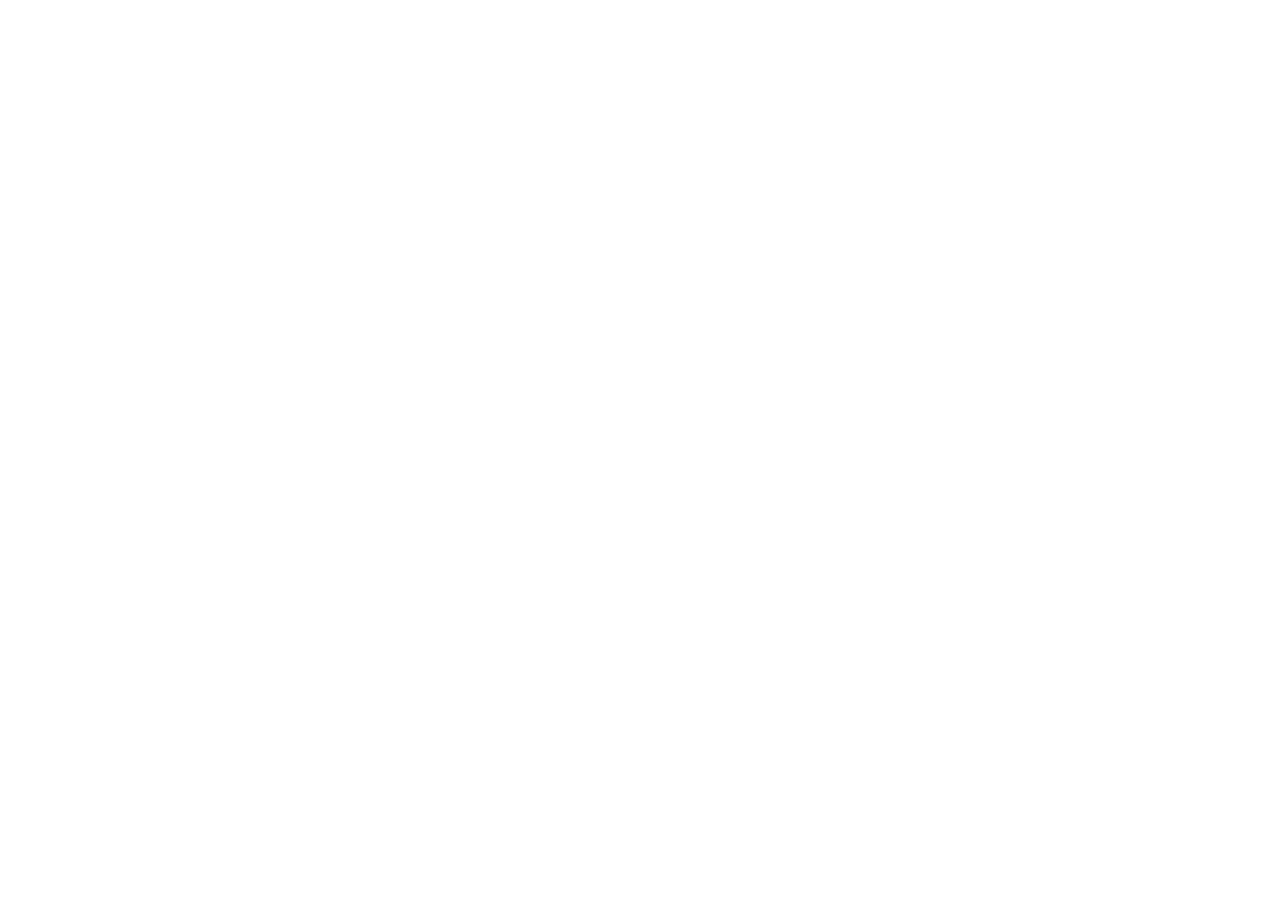
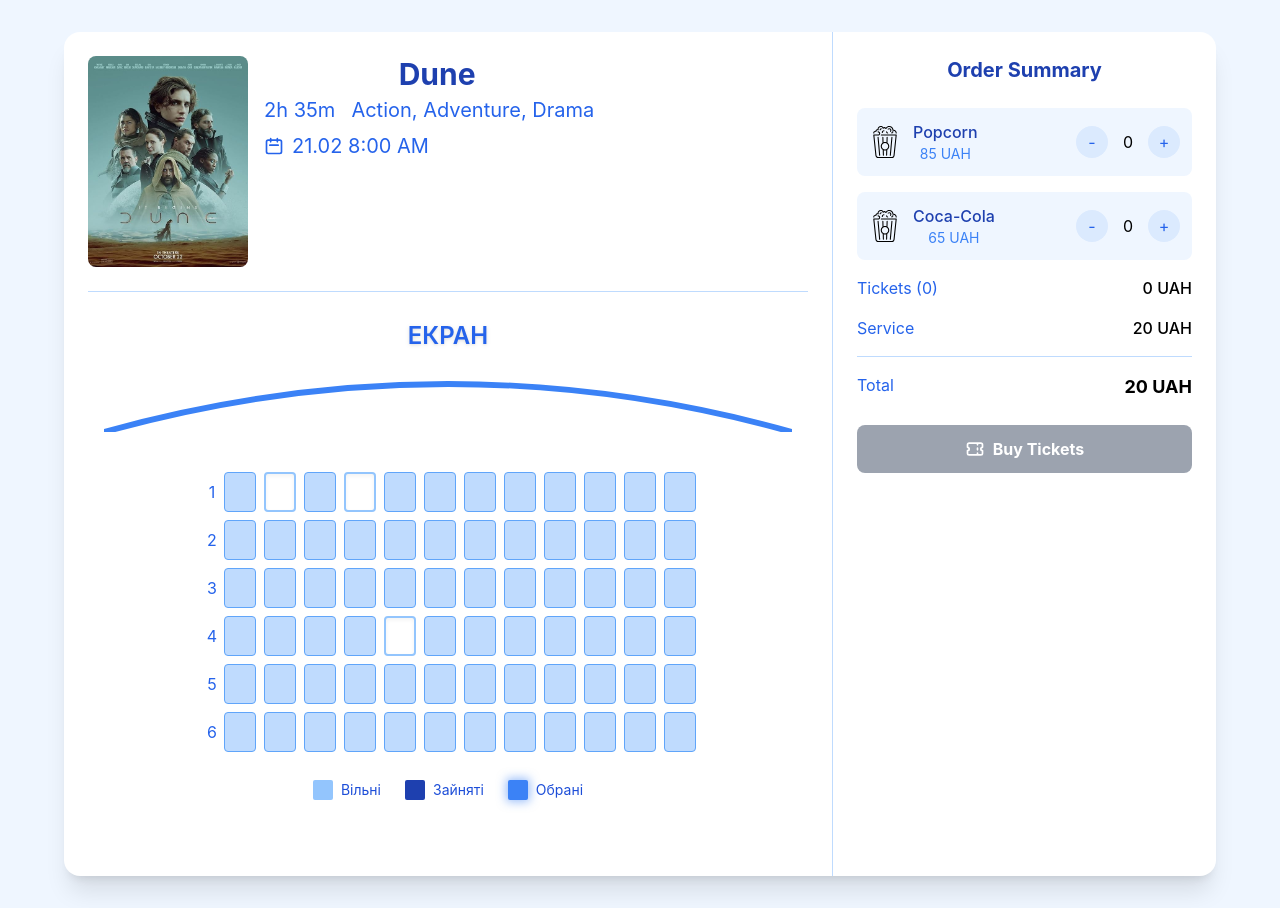
Before and after one commit to OleksandrHridzhak/apple-cinema, a React (Create React App) app: page /booking/1 in a window 1280 px wide. Before the commit this address had no page. Before the commit the page ends 800 px from the top, so only its background shows below. Built offline with nearby package versions, Linux system fonts and the light colour scheme; a web font is replaced by a local one.

Commit message:
- Implemented Booking page to handle seat selection, popcorn, and drink quantities.

```diff
--- a/src/App.js
+++ b/src/App.js
@@ -1,8 +1,7 @@
-import './App.css';
-import './index.css';
 import { BrowserRouter as Router, Routes, Route } from 'react-router-dom';
 import Home from './pages/Home';
 import Booking from './pages/Booking';
+import './App.css';
 
 function App() {
   return (
@@ -10,7 +9,7 @@ function App() {
       <div className="App">
         <Routes>
           <Route path="/" element={<Home />} />
-          <Route path="/booking" element={<Booking />} />
+          <Route path="/booking/:movieId" element={<Booking />} />
         </Routes>
       </div>
     </Router>
--- a/src/components/CinemaHall.jsx
+++ b/src/components/CinemaHall.jsx
@@ -1,12 +1,11 @@
 import React from 'react';
 
-const CinemaHall = () => {
-  const [selectedSeats, setSelectedSeats] = React.useState([]);
+const CinemaHall = ({selectedSeats, onSeatSelect, takenSeats}) => {
 
   const generateSeatMap = () => {
     const seatMap = {};
     const rows = ['1', '2', '3', '4', '5', '6'];
-    const takenSeats = ['23', '34', '45', '51', '64'];
+    console.log(takenSeats);
 
     rows.forEach(row => {
       for (let i = 1; i <= 12; i++) {
@@ -26,11 +25,11 @@ const CinemaHall = () => {
   const toggleSeat = (seatId) => {
     if (seatMap[seatId].status === 'taken') return;
 
-    if (selectedSeats.includes(seatId)) {
-      setSelectedSeats(selectedSeats.filter(id => id !== seatId));
-    } else {
-      setSelectedSeats([...selectedSeats, seatId]);
-    }
+    const newSelected = selectedSeats.includes(seatId)
+      ? selectedSeats.filter(id => id !== seatId)
+      : [...selectedSeats, seatId];
+
+    onSeatSelect(newSelected);
   };
 
   const getSeatStatus = (seatId) => {
@@ -55,7 +54,7 @@ const CinemaHall = () => {
 
 
   return (
-    <div className="overflow-x-auto px-4 py-10 bg-white min-h-screen text-blue-800">
+    <div className="overflow-x-auto px-4 py-5 bg-white text-blue-800">
       <div className="max-w-4xl mx-auto">
         <div className="relative h-24 mb-10 text-center">
           <svg
@@ -76,7 +75,7 @@ const CinemaHall = () => {
           </span>
         </div>
 
-        <div className="min-w-max">
+        <div className="min-w-max justify-center flex flex-col items-center">
           {rows.map(row => (
             <div key={row} className="flex items-center mb-2">
               <div className="w-6 text-center text-blue-600">{row}</div>
@@ -87,18 +86,17 @@ const CinemaHall = () => {
                   return (
                     <div
                       key={seatId}
-                      className={`w-7 h-9 rounded ${getSeatStyles(status)}`}
+                      className={`w-8 h-10 rounded ${getSeatStyles(status)}`}
                       onClick={() => toggleSeat(seatId)}
                     ></div>
                   );
                 })}
               </div>
-              <div className="w-6 text-center text-blue-600">{row}</div>
             </div>
           ))}
         </div>
 
-        <div className="mt-10 flex justify-center gap-6 flex-wrap text-sm text-blue-700">
+        <div className="mt-5 flex justify-center gap-6 flex-wrap text-sm text-blue-700">
           <div className="flex items-center gap-2">
             <div className="w-5 h-5 bg-blue-300 rounded-sm" />
             <span>Вільні</span>
--- a/src/components/MovieList.jsx
+++ b/src/components/MovieList.jsx
@@ -28,6 +28,7 @@ const MovieList = ({ movies }) => {
                     {filteredMovies.map((movie, index) => (
                     <MovieCard
                         key={index}
+                        id={movie.id}
                         poster={movie.poster}
                         title={movie.title}
                         description={movie.description}
--- a/src/data/movies.js
+++ b/src/data/movies.js
@@ -1,80 +1,113 @@
 const movies = [
     {
+        id:1,
         poster: 'dune.jpg',
         title: 'Dune',
         description: 'A mythic and emotionally charged hero’s journey.',
         genre: 'Action, Adventure, Drama',
-        showtime: '21.02 8:00 AM'
+        showtime: '21.02 8:00 AM',
+        duration: '2h 35m',
+        takenseats: ['12','14','45']
     },
     {
+        id:2,
         poster: 'challengers.jpg',
         title: 'Challengers',
         description: 'Tashi, a former tennis prodigy turned coach, makes her husband play against her ex.',
         genre: 'Drama, Romance, Sport',
-        showtime: '22.02 9:30 PM'
+        showtime: '22.02 9:30 PM',
+        duration: '1h 50m',
+        takenseats: []
     },
     {
+        id: 3,
         poster: 'drive.jpg',
         title: 'Drive',
         description: 'A Hollywood stuntman gets caught in a dangerous heist.',
         genre: 'Action, Crime, Drama',
-        showtime: '23.02 7:00 PM'
+        showtime: '23.02 7:00 PM',
+        duration: '1h 40m',
+        takenseats: []
     },
     {
+        id: 4,
         poster: 'homealone.jpg',
         title: 'Home Alone',
         description: 'An eight-year-old troublemaker must protect his house from burglars.',
         genre: 'Comedy, Family',
-        showtime: '24.02 10:00 PM'
+        showtime: '24.02 10:00 PM',
+        duration: '1h 43m',
+        takenseats: []
     },
     {
+        id: 5,
         poster: 'thetrumanshow.jpg',
         title: 'The Truman Show',
         description: 'A man discovers that his entire life is a reality TV show.',
         genre: 'Drama, Sci-Fi',
-        showtime: '25.02 6:30 PM'
+        showtime: '25.02 6:30 PM',
+        duration: '1h 43m',
+        takenseats: []
     },
     {
+        id: 6,
         poster: '2001.jpg',
         title: '2001: A Space Odyssey',
         description: 'A journey through space and human evolution, guided by a mysterious monolith.',
         genre: 'Adventure, Sci-Fi',
-        showtime: '26.02 8:00 PM'
+        showtime: '26.02 8:00 PM',
+        duration: '2h 29m',
+        takenseats: []
     },
     {
+        id: 7,
         poster: 'mickey17.jpg',
         title: 'Mickey 17',
         description: 'A disposable worker on a mission to colonize an ice world faces unexpected challenges.',
         genre: 'Sci-Fi, Thriller',
-        showtime: '27.02 9:00 PM'
+        showtime: '27.02 9:00 PM',
+        duration: '2h 15m',
+        takenseats: []
     },
     {
+        id: 8,
         poster: 'taxidriver.jpg',
         title: 'Taxi Driver',
         description: 'A mentally unstable Vietnam War veteran becomes a taxi driver in New York.',
         genre: 'Crime, Drama, Thriller',
-        showtime: '28.02 8:00 PM'
+        showtime: '28.02 8:00 PM',
+        duration: '1h 54m',
+        takenseats: []
     },
     {
+        id: 9,
         poster: 'ten.jpg',
         title: 'Perfect Ten',
         description: 'A teenage gymnast’s life changes when she meets her half-brother.',
         genre: 'Drama, Sport',
-        showtime: '29.02 7:00 PM'
+        showtime: '29.02 7:00 PM',
+        duration: '1h 23m',
+        takenseats: []
     },
     {
+        id: 10,
         poster: 'tenet.jpg',
         title: 'Tenet',
         description: 'A secret agent embarks on a mission involving time inversion.',
         genre: 'Action, Sci-Fi, Thriller',
-        showtime: '01.03 9:00 PM'
+        showtime: '01.03 9:00 PM',
+        duration: '2h 30m',
+        takenseats: []
     },
     {
+        id: 11,
         poster: 'vidro.jpg',
         title: 'Glass',
         description: 'Superhuman individuals clash in a psychological thriller.',
         genre: 'Drama, Sci-Fi, Thriller',
-        showtime: '02.03 8:30 PM'
+        showtime: '02.03 8:30 PM',
+        duration: '2h 9m',
+        takenseats: []
     }
 ];
 
--- a/src/pages/Booking.jsx
+++ b/src/pages/Booking.jsx
@@ -1,17 +1,207 @@
-import React from 'react';
+import React, { useState } from 'react';
+import { useParams } from 'react-router-dom';
 import CinemaHall from '../components/CinemaHall';
+import movies from '../data/movies';
 
 const Booking = () => {
-  return (
-    <div className="min-h-screen flex items-center p-8">
-      <div className="max-w-5x1 mx-auto bg-white rounded-2xl p-6 flex">
+  const [selectedSeats, setSelectedSeats] = useState([]);
+  const [showConfirmation, setShowConfirmation] = useState(false);
+  const [popcornQuantity, setPopcornQuantity] = useState(0);
+  const [cokeQuantity, setCokeQuantity] = useState(0);
 
-        <div className="mb-8">
+  const { movieId } = useParams();
+  const movie = movies.find((movie) => movie.id == movieId);
 
-          <CinemaHall />
+  const TicketIcon = () => (
+    <svg className="w-5 h-5 mr-2" fill="none" stroke="currentColor" viewBox="0 0 24 24">
+      <path
+        strokeLinecap="round"
+        strokeLinejoin="round"
+        strokeWidth="2"
+        d="M15 5v2m0 4v2m0 4v2M5 5a2 2 0 00-2 2v3a2 2 0 110 4v3a2 2 0 002 2h14a2 2 0 002-2v-3a2 2 0 110-4V7a2 2 0 00-2-2H5z"
+      />
+    </svg>
+  );
+
+  const CalendarIcon = () => (
+    <svg className="w-5 h-5 mr-2" fill="none" stroke="currentColor" viewBox="0 0 24 24">
+      <path
+        strokeLinecap="round"
+        strokeLinejoin="round"
+        strokeWidth="2"
+        d="M8 7V3m8 4V3m-9 8h10M5 21h14a2 2 0 002-2V7a2 2 0 00-2-2H5a2 2 0 00-2 2v12a2 2 0 002 2z"
+      />
+    </svg>
+  );
+
+  const calculateTotal = () => {
+    return selectedSeats.length * 120;
+  };
+
+  const ConfirmationModal = () => (
+    <div className="fixed inset-0 bg-black bg-opacity-50 flex items-center justify-center z-50">
+      <div className="bg-white rounded-2xl p-8 max-w-md w-full mx-4 shadow-xl">
+        <div className="text-center">
+          <svg
+            className="mx-auto h-16 w-16 text-green-500"
+            fill="none"
+            stroke="currentColor"
+            viewBox="0 0 24 24"
+          >
+            <path
+              strokeLinecap="round"
+              strokeLinejoin="round"
+              strokeWidth="2"
+              d="M5 13l4 4L19 7"
+            />
+          </svg>
+
+          <div className="mt-4 text-blue-600">
+            {selectedSeats.length > 0 && <p>Обрано місць: {selectedSeats.length}</p>}
+            {popcornQuantity > 0 && <p>Попкорн: {popcornQuantity} × 85 UAH</p>}
+            {cokeQuantity > 0 && <p>Coca-Cola: {cokeQuantity} × 65 UAH</p>}
+            <p className="mt-2 font-semibold">
+              Загальна сума: {calculateTotal() + 20 + popcornQuantity * 85 + cokeQuantity * 65} UAH
+            </p>
+            <p className="mt-2 text-sm">Квитки будуть надіслані на вашу електронну адресу</p>
+          </div>
+          <button
+            onClick={() => setShowConfirmation(false)}
+            className="mt-6 bg-blue-600 text-white px-6 py-2 rounded-lg hover:bg-blue-700 transition"
+          >
+            Закрити
+          </button>
         </div>
+      </div>
+    </div>
+  );
+
+  const handleBooking = () => {
+    setShowConfirmation(true);
+  };
 
 
+
+  const CokeIcon = () => (
+    <svg className="w-5 h-5" fill="currentColor" viewBox="0 0 24 24">
+      <path d="M12 2C6.48 2 2 6.48 2 12s4.48 10 10 10 10-4.48 10-10S17.52 2 12 2zm4.5 14.5h-9v-2h9v2zm0-4h-9v-2h9v2z" />
+    </svg>
+  );
+
+  const QuantitySelector = ({ quantity, onIncrement, onDecrement }) => (
+    <div className="flex items-center space-x-2">
+      <button
+        onClick={onDecrement}
+        className="w-8 h-8 rounded-full bg-blue-100 text-blue-600 flex items-center justify-center hover:bg-blue-200"
+      >
+        -
+      </button>
+      <span className="w-6 text-center">{quantity}</span>
+      <button
+        onClick={onIncrement}
+        className="w-8 h-8 rounded-full bg-blue-100 text-blue-600 flex items-center justify-center hover:bg-blue-200"
+      >
+        +
+      </button>
+    </div>
+  );
+
+  return (
+    <div className="bg-blue-50 py-8 px-4">
+      <div className="max-w-6xl mx-auto bg-white rounded-2xl shadow-xl overflow-hidden">
+        <div className="flex flex-col md:flex-row">
+          <div className="md:w-2/3 p-6">
+            <div className="flex items-start mb-6">
+              <img
+                src={`/${movie.poster}`}
+                alt={movie.title}
+                className="w-40 h-50 rounded-lg object-cover mr-4"
+              />
+              <div className="flex flex-col gap-0">
+                <h2 className="text-3xl font-bold text-blue-800">{movie.title}</h2>
+                <div className="flex space-x-4 mt-1 text-blue-600">
+                  <span className="text-xl">{movie.duration}</span>
+                  <span className="text-xl">{movie.genre}</span>
+                  <span className="font-semibold">{movie.rating}</span>
+                </div>
+                <div className="flex items-center mt-2 space-x-4 text-blue-600">
+                  <div className="flex items-center">
+                    <CalendarIcon />
+                    <span className="text-xl">{movie.showtime}</span>
+                  </div>
+                </div>
+              </div>
+            </div>
+            <div className="flex border-b border-blue-200 mt-6 mb-6"></div>
+            <div className="mb-8">
+              <CinemaHall takenSeats={movie.takenseats} selectedSeats={selectedSeats} onSeatSelect={setSelectedSeats} />
+            </div>
+          </div>
+          <div className="md:w-1/3 p-6 border-l border-blue-200">
+            <h3 className="text-xl font-bold text-blue-800 mb-6">Order Summary</h3>
+            <div className="space-y-4 mb-6">
+              <div className="flex items-center justify-between p-3 bg-blue-50 rounded-lg">
+                <div className="flex items-center">
+                  <img src="/popcorn.svg" alt="Popcorn" className="w-8 h-8" />
+                  <div className="ml-3">
+                    <div className="text-blue-800 font-medium">Popcorn</div>
+                    <div className="text-blue-500 text-sm">85 UAH</div>
+                  </div>
+                </div>
+                <QuantitySelector
+                  quantity={popcornQuantity}
+                  onIncrement={() => setPopcornQuantity((p) => Math.min(10, p + 1))}
+                  onDecrement={() => setPopcornQuantity((p) => Math.max(0, p - 1))}
+                />
+              </div>
+
+              <div className="flex items-center justify-between p-3 bg-blue-50 rounded-lg">
+                <div className="flex items-center">
+                <img src="/popcorn.svg" alt="Popcorn" className="w-8 h-8" />
+                  <div className="ml-3">
+                    <div className="text-blue-800 font-medium">Coca-Cola</div>
+                    <div className="text-blue-500 text-sm">65 UAH</div>
+                  </div>
+                </div>
+                <QuantitySelector
+                  quantity={cokeQuantity}
+                  onIncrement={() => setCokeQuantity((c) => Math.min(10, c + 1))}
+                  onDecrement={() => setCokeQuantity((c) => Math.max(0, c - 1))}
+                />
+              </div>
+
+              <div className="flex justify-between">
+                <span className="text-blue-600">Tickets ({selectedSeats.length})</span>
+                <span className="font-medium">{selectedSeats.length * 120} UAH</span>
+              </div>
+              <div className="flex justify-between">
+                <span className="text-blue-600">Service</span>
+                <span className="font-medium">20 UAH</span>
+              </div>
+
+              <div className="flex justify-between border-t border-blue-200 pt-4">
+                <span className="text-blue-600">Total</span>
+                <span className="font-bold text-lg">
+                  {calculateTotal() + 20 + popcornQuantity * 85 + cokeQuantity * 65} UAH
+                </span>
+              </div>
+            </div>
+
+            <button
+              onClick={handleBooking}
+              disabled={selectedSeats.length === 0}
+              className={`w-full py-3 rounded-lg font-bold text-white ${
+                selectedSeats.length === 0
+                  ? 'bg-gray-400 cursor-not-allowed'
+                  : 'bg-blue-600 hover:bg-blue-700'
+              } transition flex items-center justify-center`}
+            >
+              <TicketIcon />
+              Buy Tickets
+            </button>
+            {showConfirmation && <ConfirmationModal />}
+          </div>
+        </div>
       </div>
     </div>
   );
--- a/src/pages/Home.jsx
+++ b/src/pages/Home.jsx
@@ -1,11 +1,16 @@
 import React, { useState } from 'react';
 import MovieList from '../components/MovieList';
 import movies from '../data/movies.js';
+
+
 const Home = ({ }) => {
     return (
+        <>
         <div className="">
             <MovieList movies={movies} />
         </div>
+        </>
+
     );
 };
 
```
Also changed, not shown: src/components/MovieCard.jsx (+8 -5 lines), public/cola.svg (added), public/popcorn.svg (added).
